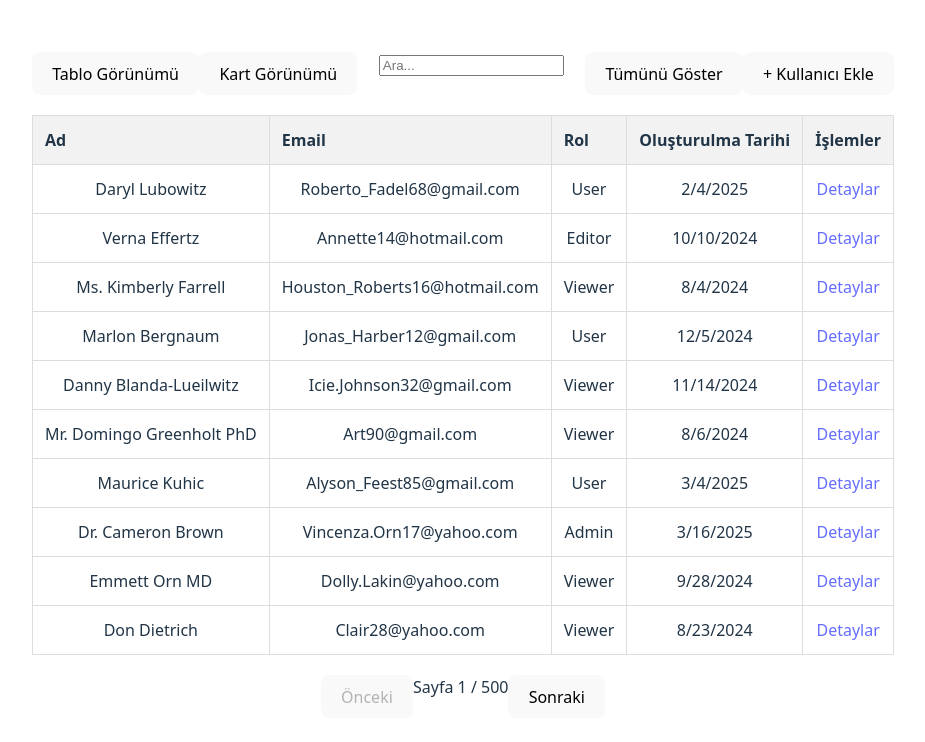
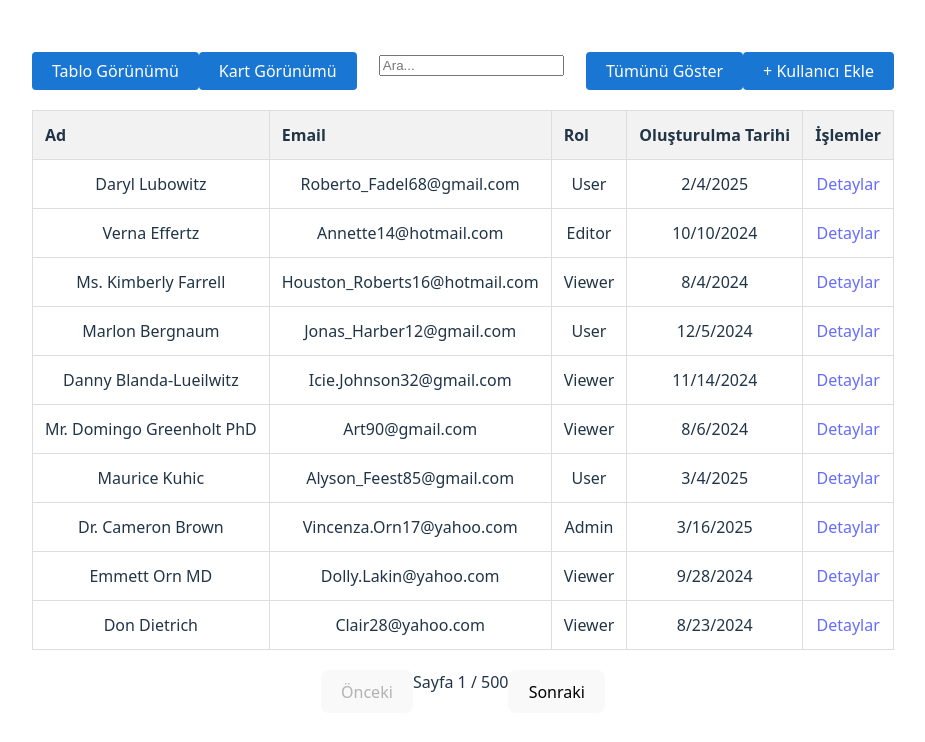
Before and after one commit to GoktugMuratDemir/user-harmony-board, a React (Vite) app: page / in a window 1280 px wide. Shown: the top 742 px of the page, without its empty margins (177-1102 px from the left). Built offline with nearby package versions, Linux system fonts and the light colour scheme.

Commit message:
CustomButton oluşturuldu

```diff
--- a/src/Pages/User/UserList/index.tsx
+++ b/src/Pages/User/UserList/index.tsx
@@ -1,6 +1,7 @@
 import React from "react";
 import styled from "styled-components";
 import UserTable from "../../../components/UserTable";
+import CustomButton from "../../../components/CustomButton";
 import UserCards from "../../../components/UserCards";
 import AddUserModal from "../../../components/AddUserModal";
 import { useUserList } from "../../../hooks/Users/UserList";
@@ -34,8 +35,14 @@ const UserList: React.FC = () => {
     <Container>
       <Toolbar>
         <div>
-          <button onClick={() => setViewMode("table")}>Tablo Görünümü</button>
-          <button onClick={() => setViewMode("card")}>Kart Görünümü</button>
+          <CustomButton
+            text="Tablo Görünümü"
+            onClick={() => setViewMode("table")}
+          />
+          <CustomButton
+            text="Kart Görünümü"
+            onClick={() => setViewMode("card")}
+          />
         </div>
         <div>
           <input
@@ -46,16 +53,20 @@ const UserList: React.FC = () => {
           />
         </div>
         <div>
-          <button
+          <CustomButton
+            text={
+              paginationMode === "paginated" ? "Tümünü Göster" : "Sayfalandır"
+            }
             onClick={() =>
               setPaginationMode((p) =>
                 p === "paginated" ? "all" : "paginated"
               )
             }
-          >
-            {paginationMode === "paginated" ? "Tümünü Göster" : "Sayfalandır"}
-          </button>
-          <button onClick={() => setShowModal(true)}>+ Kullanıcı Ekle</button>
+          />
+          <CustomButton
+            text="+ Kullanıcı Ekle"
+            onClick={() => setShowModal(true)}
+          />
         </div>
       </Toolbar>
 
--- /dev/null
+++ b/src/components/CustomButton.tsx
@@ -0,0 +1,80 @@
+import React from "react";
+import styled, { css } from "styled-components";
+
+type Variant = "contained" | "outlined" | "text" | "link";
+
+interface CustomButtonProps
+  extends React.ButtonHTMLAttributes<HTMLButtonElement> {
+  text: string;
+  icon?: React.ReactNode;
+  variant?: Variant;
+}
+
+const variantStyles = {
+  contained: css`
+    background: #1976d2;
+    color: #fff;
+    border: none;
+    &:hover {
+      background: #1565c0;
+    }
+  `,
+  outlined: css`
+    background: transparent;
+    color: #1976d2;
+    border: 1.5px solid #1976d2;
+    &:hover {
+      background: #e3f2fd;
+    }
+  `,
+  text: css`
+    background: transparent;
+    color: #1976d2;
+    border: none;
+    &:hover {
+      background: #e3f2fd;
+    }
+  `,
+  link: css`
+    background: none;
+    color: #1976d2;
+    border: none;
+    text-decoration: underline;
+    padding: 0;
+    &:hover {
+      color: #1565c0;
+      background: none;
+    }
+  `,
+};
+
+const StyledButton = styled.button<{ variant: Variant }>`
+  font-size: 1rem;
+  padding: 8px 20px;
+  border-radius: 4px;
+  cursor: pointer;
+  transition: background 0.2s, color 0.2s;
+  ${(props) => variantStyles[props.variant]}
+`;
+
+const IconWrapper = styled.span`
+  display: inline-flex;
+  align-items: center;
+  margin-right: 8px;
+`;
+
+const CustomButton: React.FC<CustomButtonProps> = ({
+  text,
+  icon,
+  variant = "contained",
+  ...rest
+}) => {
+  return (
+    <StyledButton variant={variant} {...rest}>
+      {icon && <IconWrapper>{icon}</IconWrapper>}
+      {text}
+    </StyledButton>
+  );
+};
+
+export default CustomButton;
```
